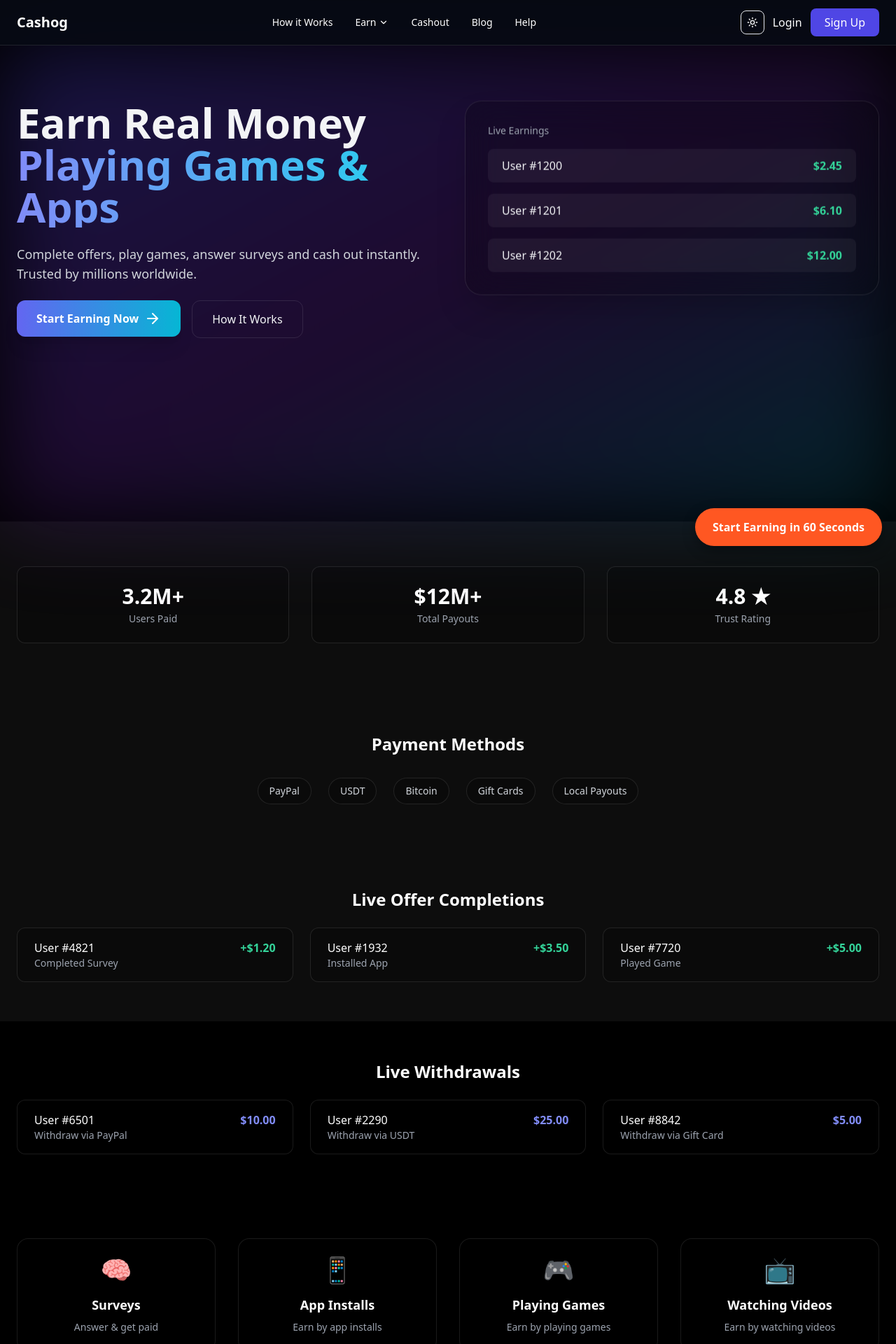
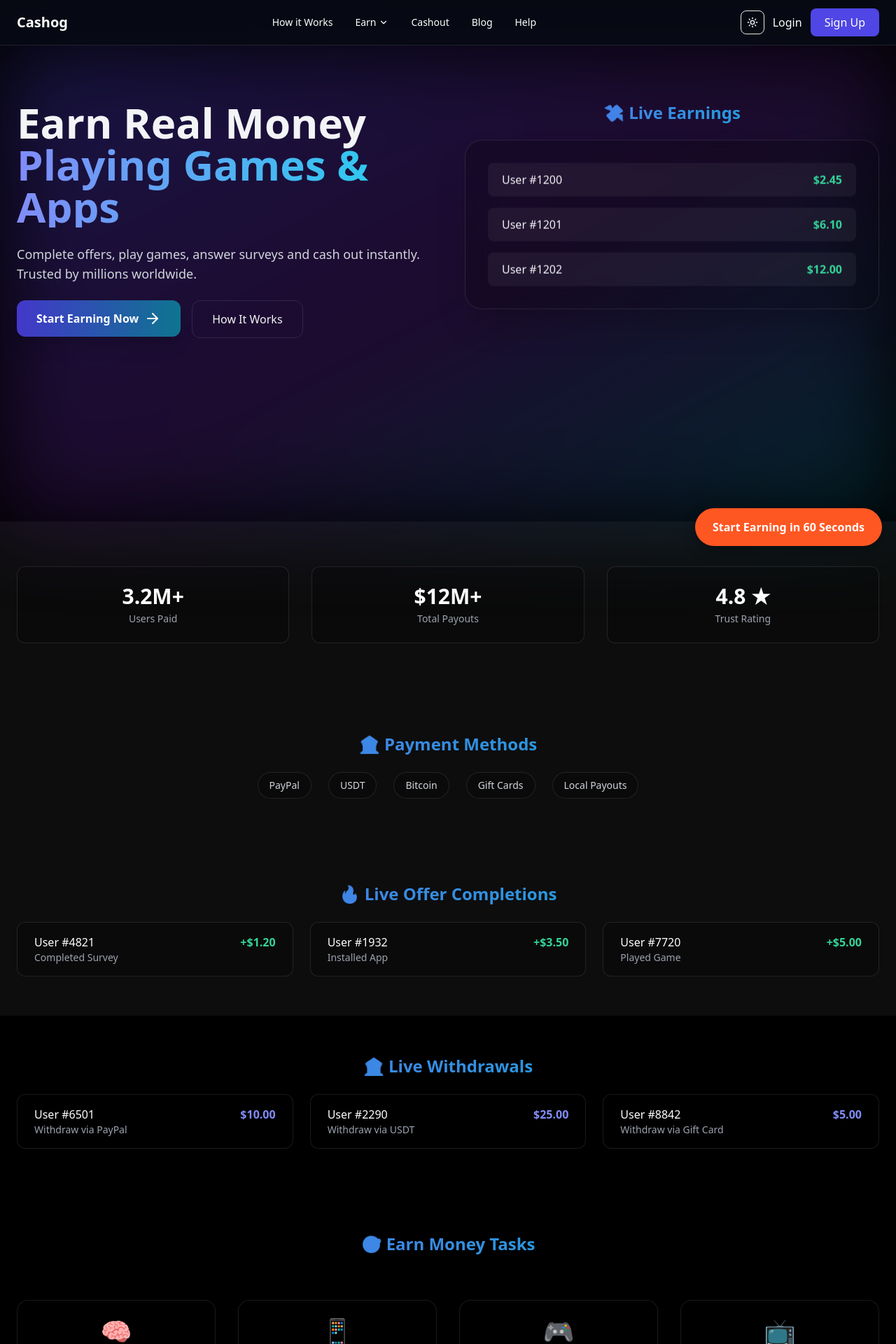
Before and after one commit to tool63/cashin, a Next.js app: page / in a window 1280 px wide. Shown: the top 1920 px of the page at 70% size. Built offline with nearby package versions, Linux system fonts and the light colour scheme.

Commit message:
Update page.tsx

```diff
--- a/app/page.tsx
+++ b/app/page.tsx
@@ -59,7 +59,7 @@ export default function Home() {
             <motion.div variants={fadeUp} custom={3} className="flex flex-wrap gap-4">
               <Link href="/signup">
                 <motion.span whileHover={{ scale: 1.05 }} whileTap={{ scale: 0.97 }}
-                  className="inline-flex items-center gap-2 bg-gradient-to-r from-indigo-500 to-cyan-500 px-7 py-3.5 rounded-xl font-semibold shadow-xl text-white cursor-pointer">
+                  className="inline-flex items-center gap-2 bg-gradient-to-r from-indigo-500 to-cyan-500 dark:from-indigo-700 dark:to-cyan-700 px-7 py-3.5 rounded-xl font-semibold shadow-xl text-white cursor-pointer">
                   Start Earning Now <ArrowRight />
                 </motion.span>
               </Link>
@@ -75,9 +75,11 @@ export default function Home() {
 
           {/* RIGHT – LIVE EARNINGS */}
           <motion.div initial={{ opacity: 0, y: 40 }} animate={{ opacity: 1, y: 0 }} transition={{ delay: 0.4, duration: 0.7 }}>
+            <h2 className="text-center text-2xl font-bold mb-6 bg-clip-text text-transparent bg-gradient-to-r from-indigo-500 to-cyan-500">
+              💸 Live Earnings
+            </h2>
             <motion.div animate={{ y: [0, -8, 0] }} transition={{ repeat: Infinity, duration: 6 }}
               className="bg-white/5 dark:bg-black/20 border border-black/10 dark:border-white/10 rounded-3xl p-8 backdrop-blur-xl shadow-2xl">
-              <p className="text-sm text-gray-500 dark:text-gray-400 mb-4">Live Earnings</p>
               <div className="space-y-4">
                 {["$2.45", "$6.10", "$12.00"].map((amt, i) => (
                   <div key={i} className="flex justify-between bg-black/10 dark:bg-white/5 rounded-lg px-5 py-3">
@@ -102,8 +104,10 @@ export default function Home() {
 
       {/* ================= PAYMENT METHODS ================= */}
       <section className="py-16 bg-black/5 dark:bg-white/5">
+        <h2 className="text-center text-2xl font-bold mb-6 bg-clip-text text-transparent bg-gradient-to-r from-indigo-500 to-cyan-500">
+          🏦 Payment Methods
+        </h2>
         <div className="max-w-7xl mx-auto px-6 text-center">
-          <h3 className="text-2xl font-semibold mb-8">Payment Methods</h3>
           <div className="flex flex-wrap justify-center gap-6 text-sm text-gray-600 dark:text-gray-300">
             <Badge>PayPal</Badge>
             <Badge>USDT</Badge>
@@ -116,9 +120,10 @@ export default function Home() {
 
       {/* ================= LIVE OFFER COMPLETION ================= */}
       <section className="py-14 bg-black/5 dark:bg-white/5">
-        <div className="max-w-7xl mx-auto px-6">
-          <h2 className="text-2xl font-semibold mb-6 text-center">Live Offer Completions</h2>
-          <div className="grid md:grid-cols-3 gap-6">
+        <h2 className="text-center text-2xl font-bold mb-6 bg-clip-text text-transparent bg-gradient-to-r from-indigo-500 to-cyan-500">
+          🔥 Live Offer Completions
+        </h2>
+        <div className="max-w-7xl mx-auto px-6 grid md:grid-cols-3 gap-6">
           {[
             ["User #4821", "Completed Survey", "+$1.20"],
             ["User #1932", "Installed App", "+$3.50"],
@@ -133,14 +138,14 @@ export default function Home() {
             </div>
           ))}
         </div>
-        </div>
       </section>
 
       {/* ================= LIVE WITHDRAWALS ================= */}
       <section className="py-14">
-        <div className="max-w-7xl mx-auto px-6">
-          <h2 className="text-2xl font-semibold mb-6 text-center">Live Withdrawals</h2>
-          <div className="grid md:grid-cols-3 gap-6">
+        <h2 className="text-center text-2xl font-bold mb-6 bg-clip-text text-transparent bg-gradient-to-r from-indigo-500 to-cyan-500">
+          🏦 Live Withdrawals
+        </h2>
+        <div className="max-w-7xl mx-auto px-6 grid md:grid-cols-3 gap-6">
           {[
             ["User #6501", "PayPal", "$10.00"],
             ["User #2290", "USDT", "$25.00"],
@@ -155,11 +160,13 @@ export default function Home() {
             </div>
           ))}
         </div>
-        </div>
       </section>
 
       {/* ================= OFFER CARDS ================= */}
       <section className="max-w-7xl mx-auto px-6 py-16 grid sm:grid-cols-2 md:grid-cols-3 lg:grid-cols-4 gap-8">
+        <h2 className="col-span-full text-center text-2xl font-bold mb-8 bg-clip-text text-transparent bg-gradient-to-r from-indigo-500 to-cyan-500">
+          🎯 Earn Money Tasks
+        </h2>
         {earningOptions.map(([icon, title, href]) => (
           <Link key={title} href={href} className="bg-white/5 dark:bg-black/20 border border-black/10 dark:border-white/10 rounded-2xl p-6 flex flex-col items-center text-center hover:scale-105 transition">
             <div className="text-4xl">{icon}</div>
@@ -177,6 +184,9 @@ export default function Home() {
 
       {/* ================= FEATURE HIGHLIGHTS ================= */}
       <section className="py-20 bg-black/5 dark:bg-white/5">
+        <h2 className="text-center text-2xl font-bold mb-8 bg-clip-text text-transparent bg-gradient-to-r from-indigo-500 to-cyan-500">
+          🌟 Why Choose Us
+        </h2>
         <div className="max-w-7xl mx-auto px-6 grid md:grid-cols-3 gap-8">
           <Feature icon={<Zap />} title="Instant Withdrawals" />
           <Feature icon={<ShieldCheck />} title="Secure & Trusted" />
@@ -186,18 +196,18 @@ export default function Home() {
 
       {/* ================= TESTIMONIALS ================= */}
       <section className="py-20">
-        <div className="max-w-7xl mx-auto px-6 text-center">
-          <h2 className="text-3xl font-bold mb-10">What Users Say</h2>
-          <div className="grid md:grid-cols-3 gap-8">
+        <h2 className="text-center text-2xl font-bold mb-10 bg-clip-text text-transparent bg-gradient-to-r from-indigo-500 to-cyan-500">
+          🗣️ Testimonials
+        </h2>
+        <div className="max-w-7xl mx-auto px-6 text-center grid md:grid-cols-3 gap-8">
           <Testimonial text="Withdrew in under 2 minutes. Legit site!" />
           <Testimonial text="Best rewards platform I’ve used so far." />
           <Testimonial text="Perfect for daily side income." />
         </div>
-        </div>
       </section>
 
       {/* ================= CTA ================= */}
-      <section className="py-20 bg-gradient-to-r from-indigo-500 to-cyan-500 text-white text-center rounded-2xl mx-6 md:mx-20 lg:mx-40">
+      <section className="py-20 bg-gradient-to-r from-indigo-500 to-cyan-500 dark:from-indigo-700 dark:to-cyan-700 text-white text-center rounded-2xl mx-6 md:mx-20 lg:mx-40">
         <h2 className="text-4xl font-bold mb-6">Start Earning Real Money Today!</h2>
         <p className="mb-8 text-lg">Join millions of users who are already earning daily.</p>
         <Link href="/signup">
```
Lines whose indentation alone changed are shown as unchanged.
